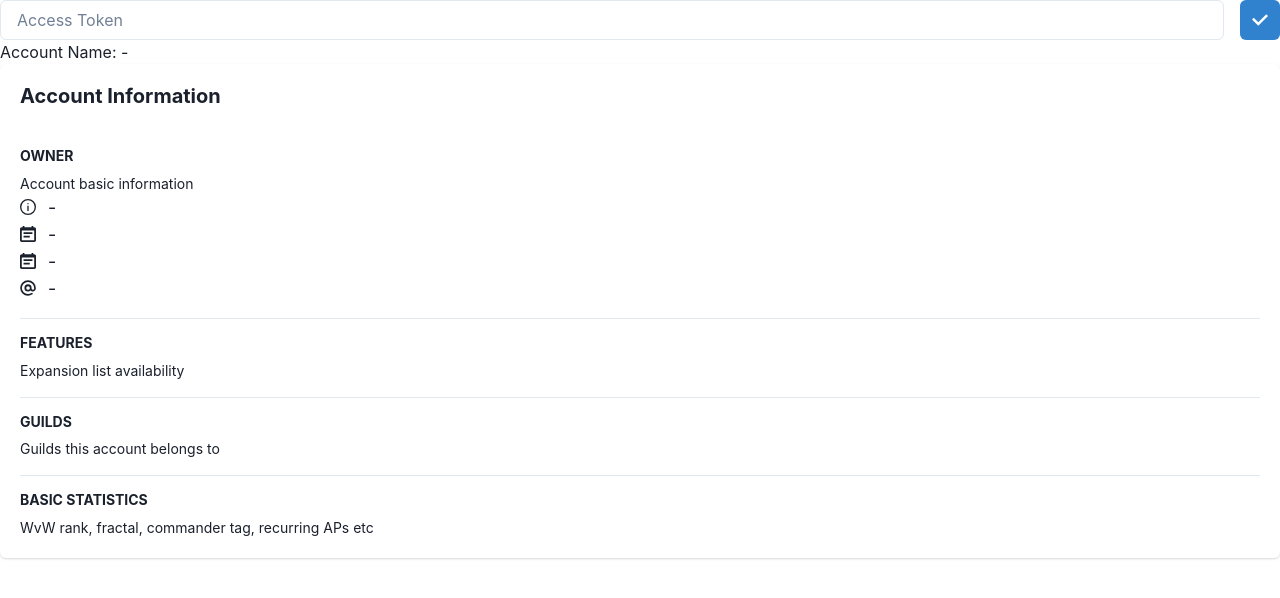
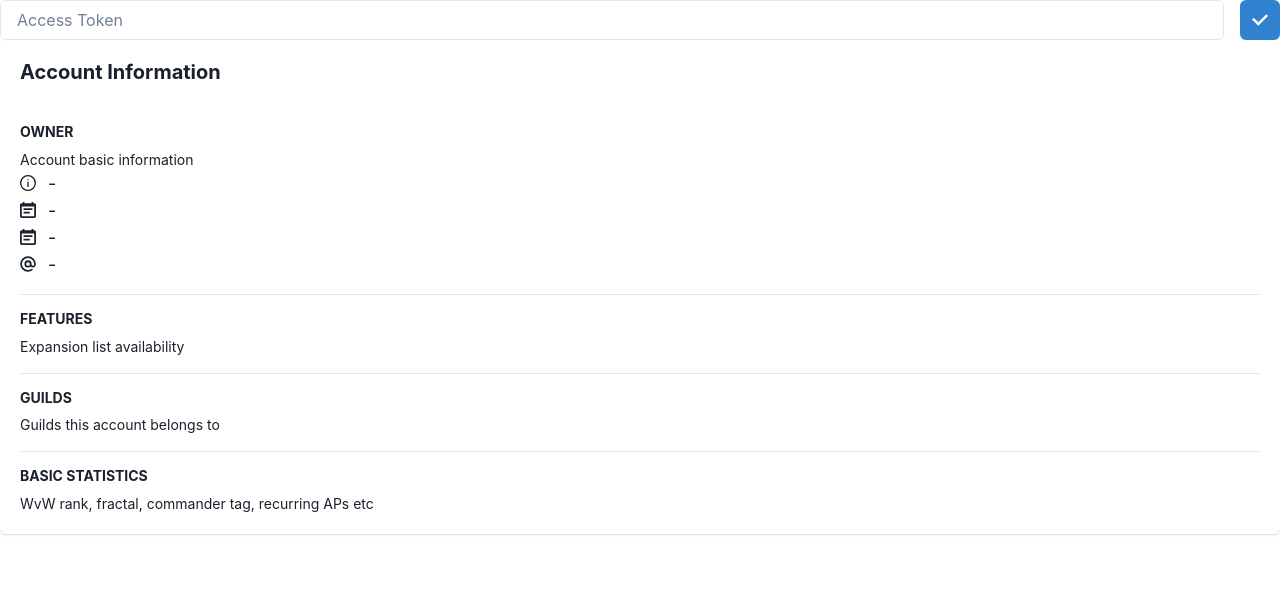
Before and after one commit to clagiordano/gw2-progress, a Next.js app: page /settings in a window 1280 px wide. Shown: the top 598 px of the page. Built offline with nearby package versions, Linux system fonts and the light colour scheme.

Commit message:
Move Account owner info into dedicated component

```diff
--- a/app/settings/page.tsx
+++ b/app/settings/page.tsx
@@ -3,7 +3,7 @@
 import { useFormState } from 'react-dom';
 import { useFormStatus } from 'react-dom';
 import { getAccountInfo, IAccount } from '@/app/actions';
-import AccountInfo from '@/components/AccountInfo';
+import { AccountInfo } from '@/components/AccountInfo';
 import { Input, Stack, IconButton } from '@chakra-ui/react';
 import { CheckIcon } from '@chakra-ui/icons';
 
@@ -23,10 +23,10 @@ const initialState: IAccount = {
 	access: ['None'],
 	commander: false,
 	fractal_level: 0,
-    daily_ap: 0,
-    monthly_ap: 0,
-    wvw_rank: 0,
-    build_storage_slots: 0
+	daily_ap: 0,
+	monthly_ap: 0,
+	wvw_rank: 0,
+	build_storage_slots: 0
 };
 
 export default function Page() {
@@ -49,8 +49,7 @@ export default function Page() {
 				</Stack>
 			</form>
 
-			<h1>Account Name: {state?.name}</h1>
-			<AccountInfo data={state}/>
+			<AccountInfo data={state} />
 		</div>
 	);
 }
--- a/components/AccountInfo.tsx
+++ b/components/AccountInfo.tsx
@@ -1,22 +1,8 @@
 import { IAccount } from '@/app/actions';
-import {
-	Card,
-	CardHeader,
-	CardBody,
-	CardFooter,
-	Heading,
-	Box,
-	Stack,
-	StackDivider,
-	Text,
-	Icon,
-	Tooltip,
-    HStack,
-} from '@chakra-ui/react';
-import { InfoOutlineIcon, CalendarIcon, AtSignIcon } from '@chakra-ui/icons';
-import { fmt_duration } from '@/services/utils';
+import { Card, CardHeader, CardBody, Heading, Box, Stack, StackDivider, Text } from '@chakra-ui/react';
+import { AccountInfoOwner } from '@/components/AccountInfoOwner';
 
-const AccountInfo = ({ data }: { data: IAccount }) => {
+export const AccountInfo = ({ data }: { data: IAccount }) => {
 	return (
 		<Card>
 			<CardHeader>
@@ -25,45 +11,7 @@ const AccountInfo = ({ data }: { data: IAccount }) => {
 
 			<CardBody>
 				<Stack divider={<StackDivider />} spacing="4">
-					<Box>
-						<Heading size="xs" textTransform="uppercase">
-							Owner
-						</Heading>
-						<Text pt="2" fontSize="sm">
-							Account basic information
-						</Text>
-
-						<HStack spacing={3}>
-							<Tooltip label={`ID: ${data.id}`} aria-label="info icon" fontSize="md">
-								<InfoOutlineIcon />
-							</Tooltip>
-							<Text fontSize="lg">{data.name}</Text>
-						</HStack>
-
-                        {/* // Wrong response from API - disbled */}
-                        {/* <Text fontSize="lg">{fmt_duration(data.age)}</Text> */}
-
-                        <HStack spacing={3}>
-							<Tooltip label='Account creation date' aria-label="info icon" fontSize="md">
-								<CalendarIcon />
-							</Tooltip>
-							<Text fontSize="lg">{data.created}</Text>
-						</HStack>
-
-                        <HStack spacing={3}>
-							<Tooltip label='Account last modification date' aria-label="info icon" fontSize="md">
-								<CalendarIcon />
-							</Tooltip>
-							<Text fontSize="lg">{data.last_modified}</Text>
-						</HStack>
-
-                        <HStack spacing={3}>
-							<Tooltip label={`Current world: ${data.world.id}`} aria-label="info icon" fontSize="md">
-								<AtSignIcon />
-							</Tooltip>
-							<Text fontSize="lg">{data.world.name}</Text>
-						</HStack>
-					</Box>
+					<AccountInfoOwner data={data} />
 
 					<Box>
 						<Heading size="xs" textTransform="uppercase">
@@ -96,4 +44,3 @@ const AccountInfo = ({ data }: { data: IAccount }) => {
 		</Card>
 	);
 };
-export default AccountInfo;
--- /dev/null
+++ b/components/AccountInfoOwner.tsx
@@ -0,0 +1,53 @@
+import { IAccount } from '@/app/actions';
+import {
+	Heading,
+	Box,
+	Text,
+	Tooltip,
+	HStack
+} from '@chakra-ui/react';
+import { InfoOutlineIcon, CalendarIcon, AtSignIcon } from '@chakra-ui/icons';
+
+export const AccountInfoOwner = ({ data }: { data: IAccount }) => {
+	return (
+		<Box>
+			<Heading size="xs" textTransform="uppercase">
+				Owner
+			</Heading>
+			<Text pt="2" fontSize="sm">
+				Account basic information
+			</Text>
+
+			<HStack spacing={3}>
+				<Tooltip label={`ID: ${data.id}`} aria-label="info icon" fontSize="md">
+					<InfoOutlineIcon />
+				</Tooltip>
+				<Text fontSize="lg">{data.name}</Text>
+			</HStack>
+
+			{/* // Wrong response from API - disbled */}
+			{/* <Text fontSize="lg">{fmt_duration(data.age)}</Text> */}
+
+			<HStack spacing={3}>
+				<Tooltip label="Account creation date" aria-label="info icon" fontSize="md">
+					<CalendarIcon />
+				</Tooltip>
+				<Text fontSize="lg">{data.created}</Text>
+			</HStack>
+
+			<HStack spacing={3}>
+				<Tooltip label="Account last modification date" aria-label="info icon" fontSize="md">
+					<CalendarIcon />
+				</Tooltip>
+				<Text fontSize="lg">{data.last_modified}</Text>
+			</HStack>
+
+			<HStack spacing={3}>
+				<Tooltip label={`Current world: ${data.world.id}`} aria-label="info icon" fontSize="md">
+					<AtSignIcon />
+				</Tooltip>
+				<Text fontSize="lg">{data.world.name}</Text>
+			</HStack>
+		</Box>
+	);
+};
```
